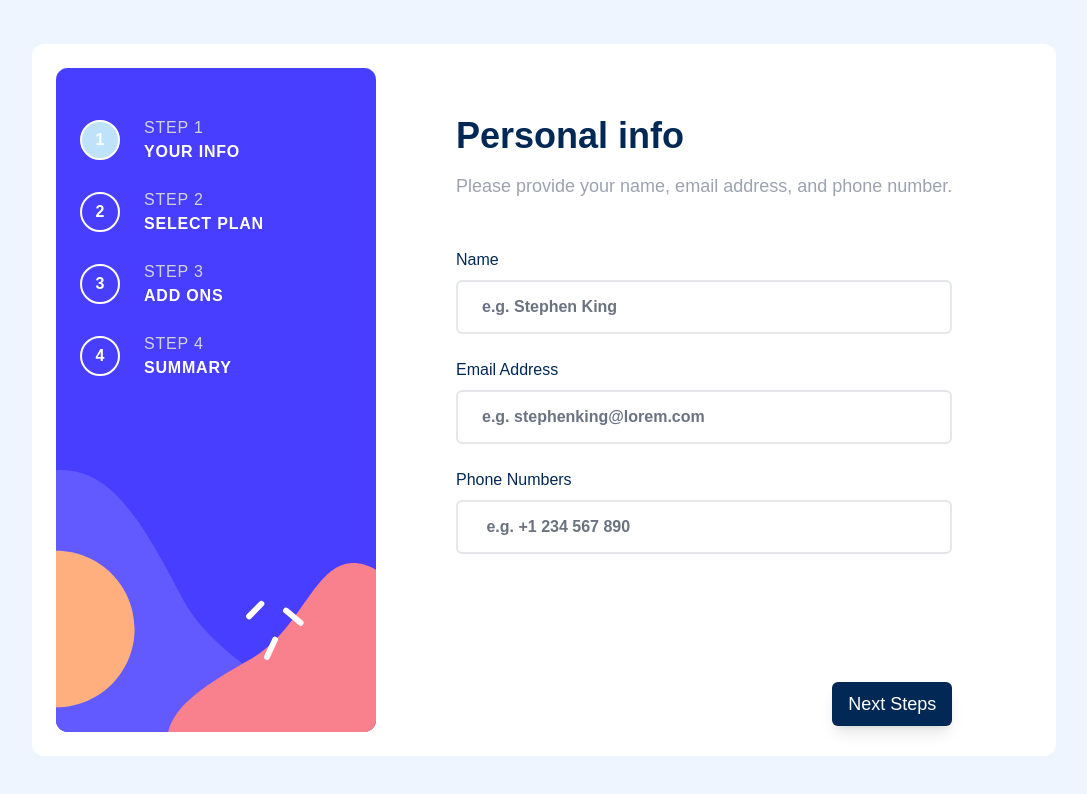
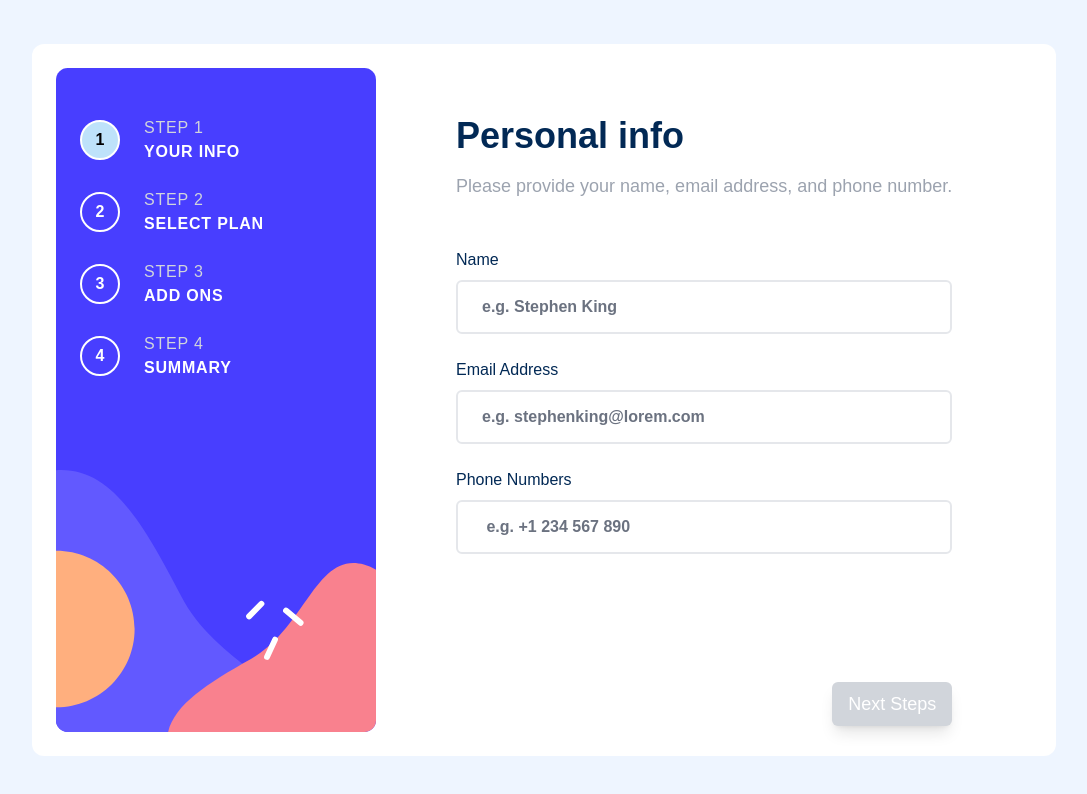
Before and after one commit to Gandalf-hash/next-multi-steps-form, a Next.js app: page / in a window 1280 px wide. Shown: the top 794 px of the page, without its empty margins (96-1183 px from the left). Built offline with nearby package versions, Linux system fonts and the light colour scheme.

Commit message:
refactor(styling):move duplicated styling to css

```diff
--- a/app/components/button/next-button.tsx
+++ b/app/components/button/next-button.tsx
@@ -16,7 +16,9 @@ export const AppPrimaryButton = ({
 }: ButtonProps) => {
   return (
     <button
-      className={clsx(className, disabled)}
+      className={clsx(className, {
+        "bg-gray-300 pointer-events-none": disabled,
+      })}
       onClick={onClick}
       disabled={disabled}
     >
--- a/app/components/radio-button/number-radio-buttons.tsx
+++ b/app/components/radio-button/number-radio-buttons.tsx
@@ -28,15 +28,11 @@ export const AppNumberRadioButton = ({
       <div
         className={clsx(
           "w-10 h-10 border-2 border-white rounded-full flex",
-          "items-center justify-center",
+          "items-center text-white justify-center",
           { "bg-radio-checked": checked }
         )}
       >
-        <span
-          className={clsx("text-white font-bold", {
-            "text-black": checked,
-          })}
-        >
+        <span className={clsx("font-black", { "text-black": checked })}>
           {number}
         </span>
       </div>
```
